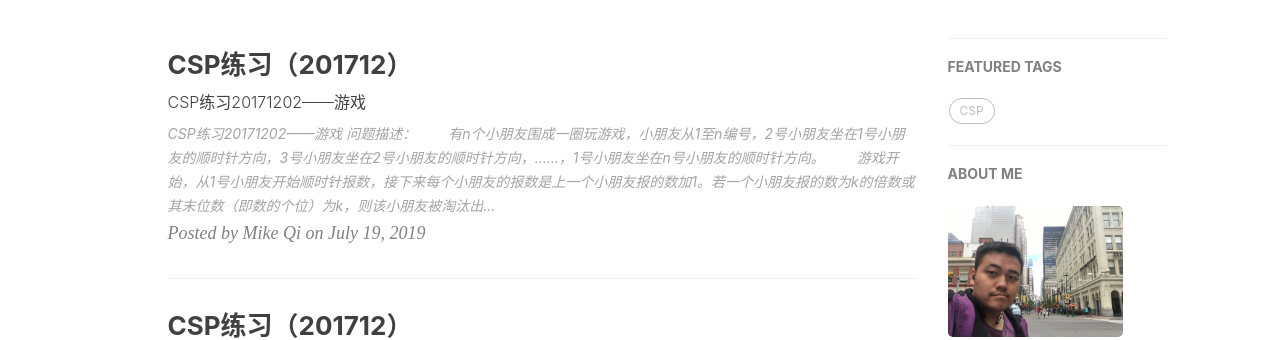
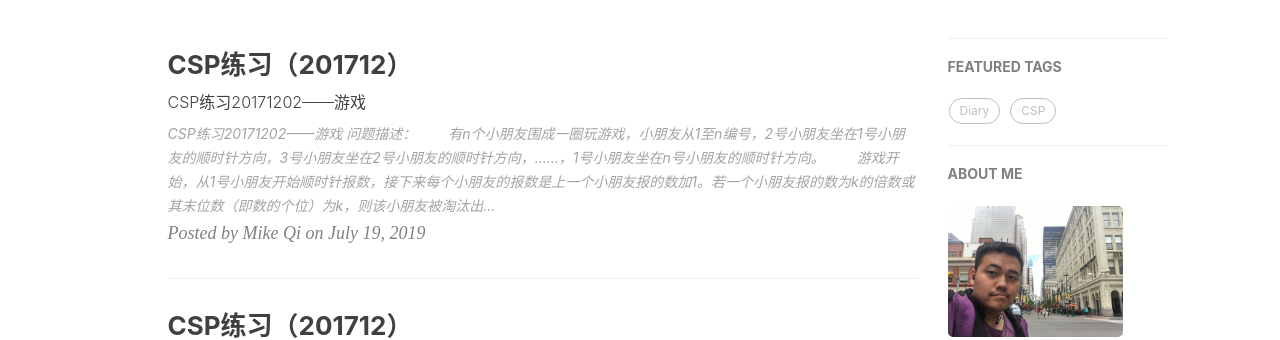
Before and after one commit to qiletian666/qiletian666.github.io, a Jekyll site: the page built from index.html, in a window 1280 px wide. Shown: the part 420-760 px from the top of the page. Built offline with Jekyll 4.4.1, drawn with Linux system fonts in a browser that asks for light colours; nearby versions of some CDN libraries; the list of posts is cut into pages by our own code; comment, search, counter and statistics services are not loaded.

Commit message:
Update _config.yml

```diff
--- a/_config.yml
+++ b/_config.yml
@@ -18,12 +18,12 @@
 
 # SNS settings
 RSS: false
-# weibo_username:     qiubaiying
+# weibo_username:
 zhihu_username:     qi-shu-hao-15
 github_username:    qiletian666
-#facebook_username:  baiying.qiu.7
+#facebook_username:
 jianshu_username:   8292b078b083
-#twitter_username:   qiubaiying
+#twitter_username:
 
 
 
@@ -85,7 +85,7 @@
 
 # Featured Tags
 featured-tags: true                     # 是否使用首页标签
-featured-condition-size: 1              # 相同标签数量大于这个数，才会出现在首页
+featured-condition-size: 0              # 相同标签数量大于这个数，才会出现在首页
 
 
 
```
